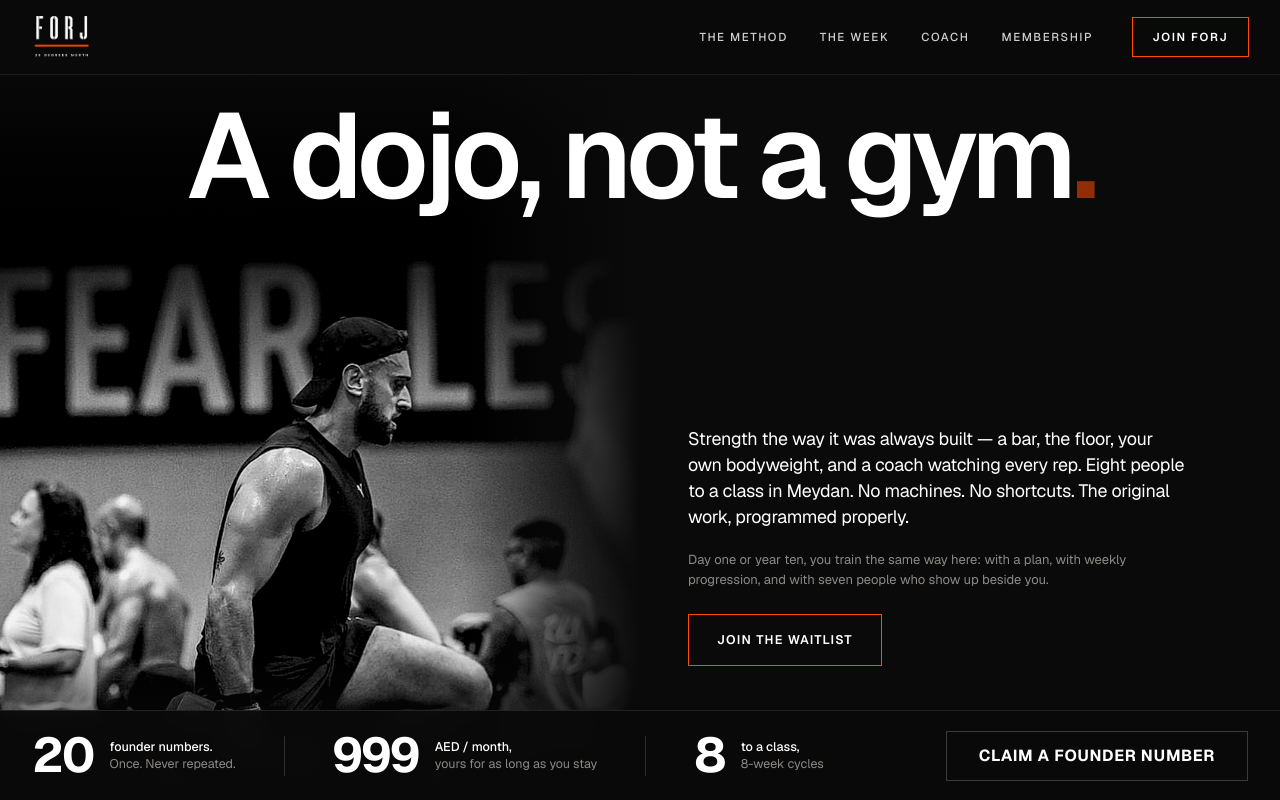
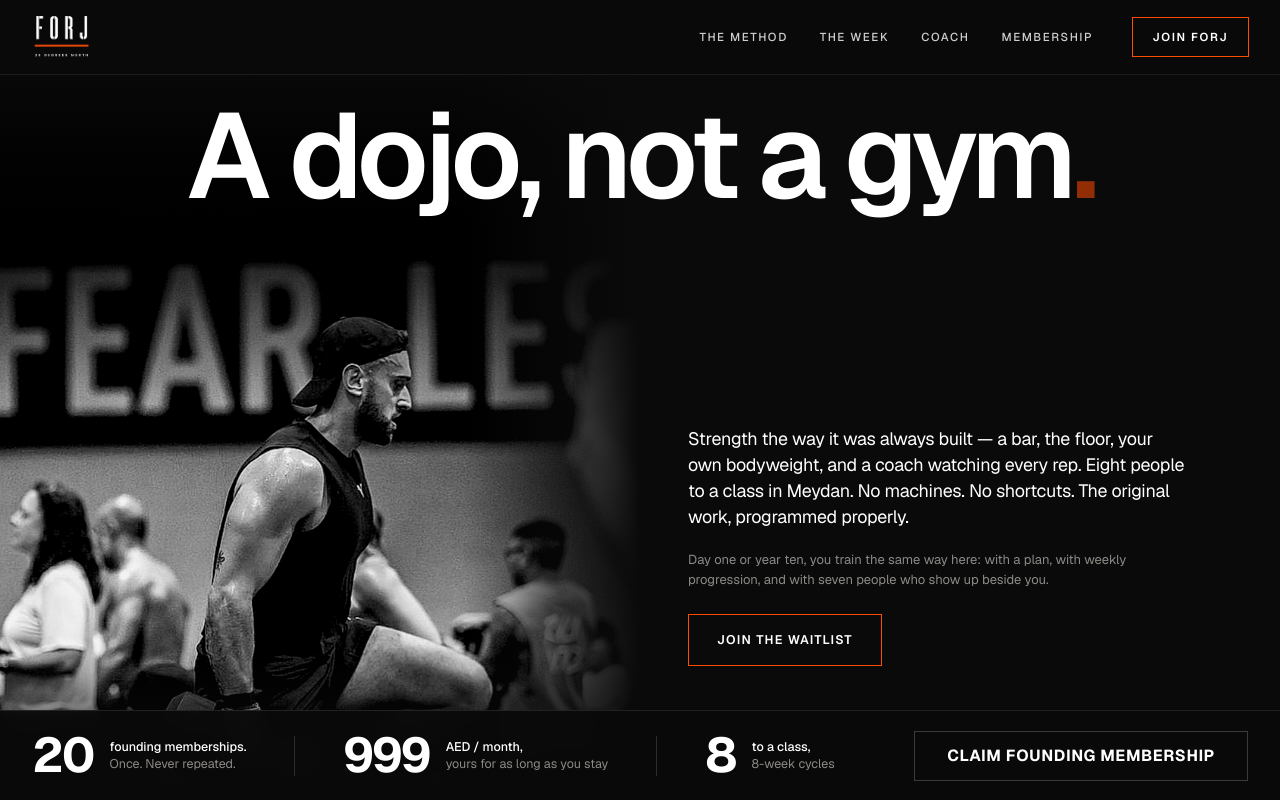
Before and after one commit to absheroamac/forj, a Next.js app: page / in a window 1280 px wide. Shown: the top 800 px of the page. Built offline with nearby package versions, Linux system fonts and the light colour scheme; a web font is replaced by a local one.

Commit message:
fix(copy): update CTAs and copy from founder number to CLAIM FOUNDING MEMBERSHIP

```diff
--- a/src/components/sections/FoundingOffer.tsx
+++ b/src/components/sections/FoundingOffer.tsx
@@ -30,7 +30,7 @@ export function FoundingOffer({
 
           <Reveal duration={0.7} delay={0.2} className="w-full lg:max-w-[440px] lg:ml-auto">
             <p className="m-0 font-normal text-[clamp(13.5px,1vw,15px)] leading-[1.65] text-[#8C8A86]">
-              A founder number is a bet on the room before the doors open — and the only time this rate will ever exist. Twenty numbers. When they&apos;re gone, they&apos;re gone for good.
+              A founding membership is a bet on the room before the doors open — and the only time this rate will ever exist. Twenty spots. When they&apos;re gone, they&apos;re gone for good.
             </p>
           </Reveal>
         </div>
@@ -99,7 +99,7 @@ export function FoundingOffer({
                   size="lg"
                   className="bg-[#FE4C02] text-[#0A0A0A] font-semibold text-[12px] md:text-[13px] tracking-[0.08em] uppercase px-8 py-4 min-h-[50px] hover:bg-white hover:text-[#0A0A0A]"
                 >
-                  CLAIM A FOUNDER NUMBER
+                  CLAIM FOUNDING MEMBERSHIP
                 </Button>
               </div>
             </Reveal>
--- a/src/components/sections/FoundingRateBar.tsx
+++ b/src/components/sections/FoundingRateBar.tsx
@@ -81,7 +81,7 @@ export function FoundingRateBar({
                   OCTOBER 2026
                 </span>
                 <span className="text-[14px] lg:text-[15px] font-semibold text-white group-hover:text-[#0A0A0A] tracking-[0.02em] uppercase transition-colors">
-                  Claim a founder number
+                  Claim founding membership
                 </span>
               </div>
               <div className="w-9 h-9 rounded-none border border-white/20 group-hover:border-[#0A0A0A] group-hover:bg-[#0A0A0A] flex items-center justify-center transition-colors">
--- a/src/components/sections/Hero.tsx
+++ b/src/components/sections/Hero.tsx
@@ -108,13 +108,13 @@ export function Hero({ price = 999, seats = 20 }: HeroProps) {
         <div className="w-full max-w-[1600px] mx-auto px-[clamp(16px,2.5vw,48px)]">
           <Reveal duration={0.6}>
             <div className="flex flex-wrap lg:flex-nowrap items-center justify-between gap-y-4 gap-x-2 sm:gap-x-4">
-              {/* Item 1: 20 founder numbers */}
+              {/* Item 1: 20 founding memberships */}
               <div className="flex items-center gap-3 sm:gap-4 py-2 pr-4 lg:pr-8">
                 <span className="font-bold text-[clamp(34px,3.8vw,52px)] leading-none text-white tracking-[-0.04em] not-italic flex-none">
                   {seats}
                 </span>
                 <div className="flex flex-col text-[12px] sm:text-[12.5px] leading-[1.3] text-[#8C8A86] not-italic">
-                  <span className="text-white font-medium">founder numbers.</span>
+                  <span className="text-white font-medium">founding memberships.</span>
                   <span>Once. Never repeated.</span>
                 </div>
               </div>
@@ -147,13 +147,13 @@ export function Hero({ price = 999, seats = 20 }: HeroProps) {
                 </div>
               </div>
 
-              {/* Item 4: Claim a founder number Box Button */}
+              {/* Item 4: Claim founding membership Box Button */}
               <Link
                 href="#offer"
                 className="group inline-flex items-center justify-center px-6 sm:px-8 py-3.5 sm:py-4 bg-transparent border border-white/20 hover:border-[#FE4C02] hover:bg-[#FE4C02] text-white hover:text-[#0A0A0A] transition-all duration-200 cursor-pointer lg:ml-auto rounded-none"
               >
                 <span className="font-bold text-[14px] sm:text-[15px] lg:text-[16px] tracking-[0.04em] uppercase not-italic leading-none">
-                  Claim a founder number
+                  Claim founding membership
                 </span>
               </Link>
             </div>
```
